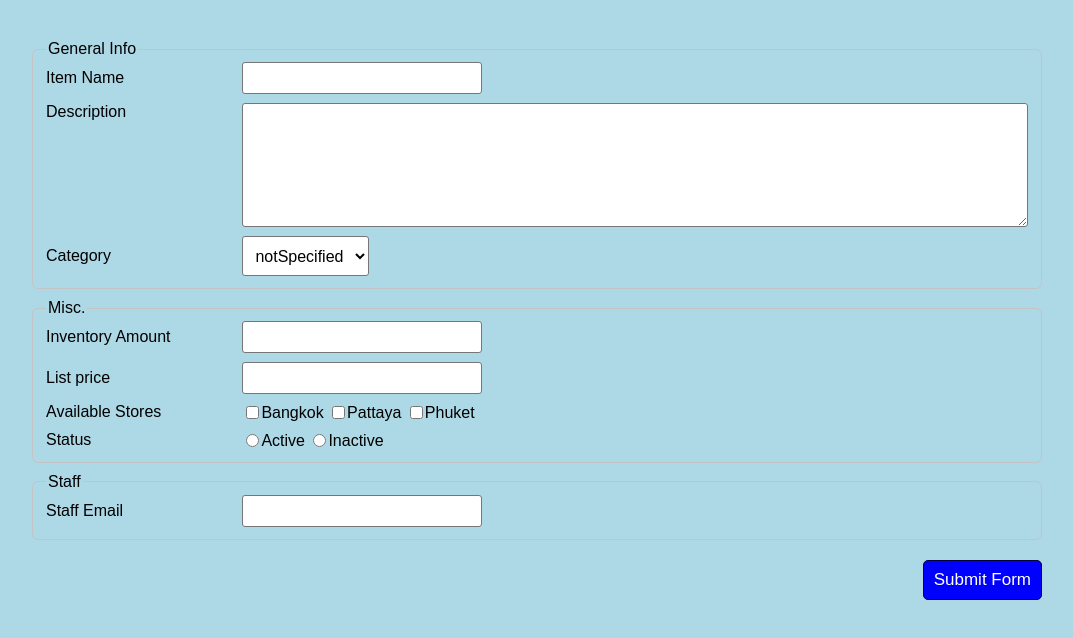
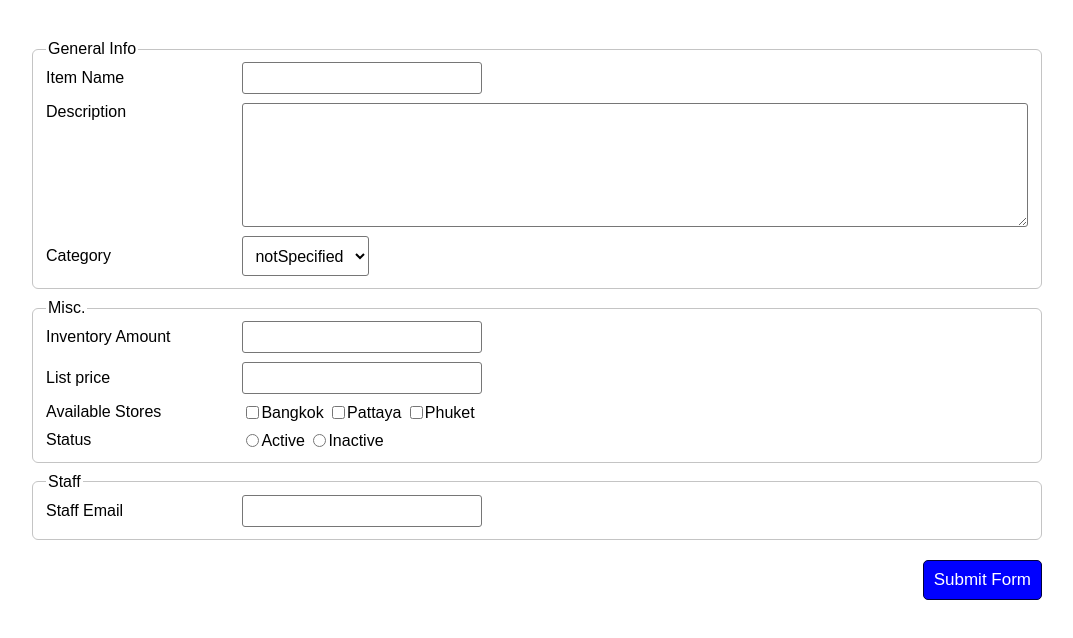
Before and after one commit to pnda121/form-render, a plain HTML site: page index.html in a window 1280 px wide. Shown: the whole page, without its empty margins (4-1077 px from the left). Drawn offline with Linux system fonts and the light colour scheme.

Commit message:
Update index.html

```diff
--- a/index.html
+++ b/index.html
@@ -12,7 +12,7 @@
     body {
       margin: 0;
       padding: 40px 36px;
-      background: lightblue;
+      background: #ffffff;
       color: #000000;
       font-family: Arial, Helvetica, sans-serif;
       font-size: 16px;
```
